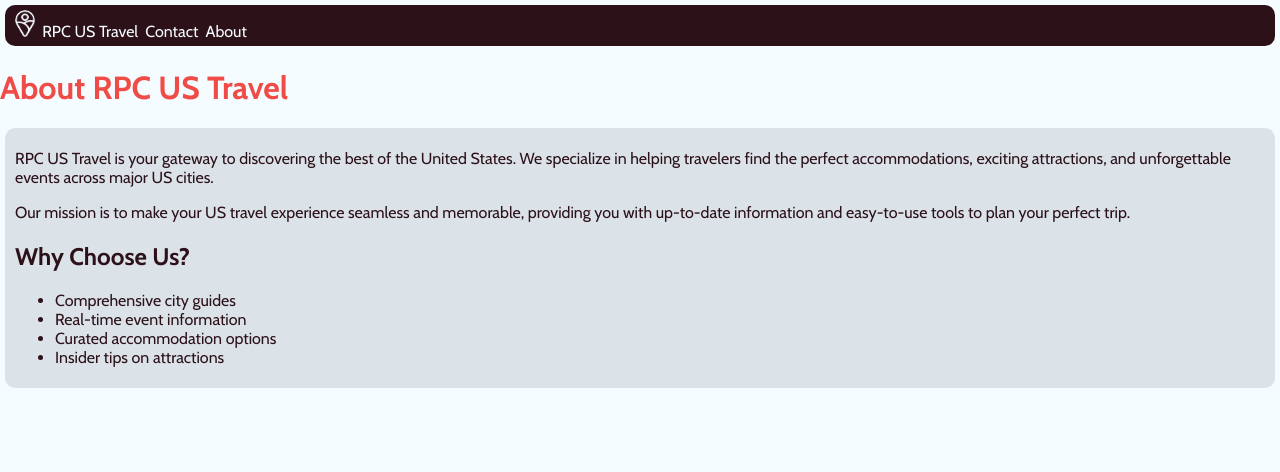
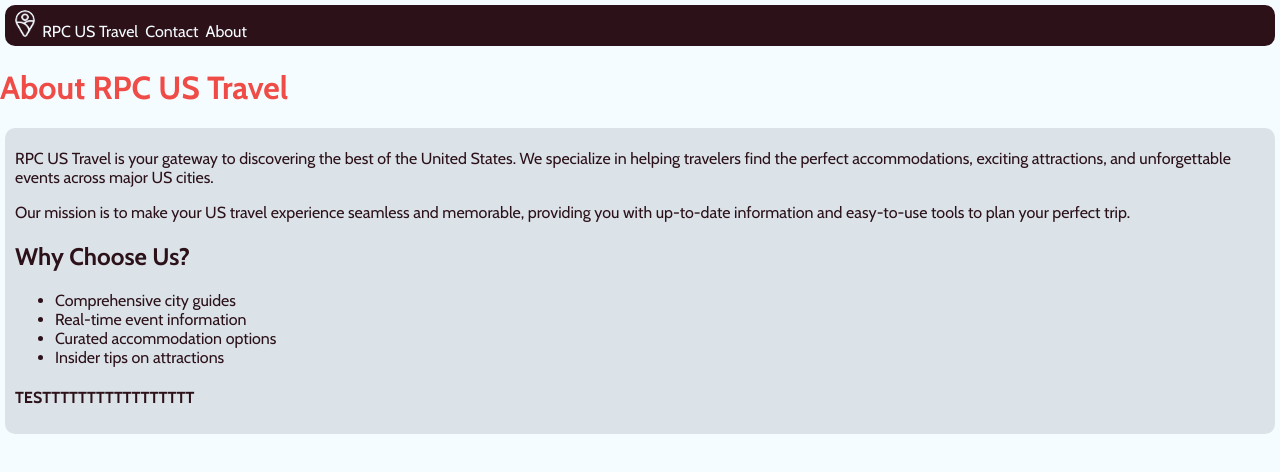
Before and after one commit to CBNCI/ClientSide, a React (Create React App) app: page /about in a window 1280 px wide. Shown: the top 472 px of the page. Built offline with nearby package versions, Linux system fonts and the light colour scheme.

Commit message:
Terminal Push

```diff
--- a/src/views/About.js
+++ b/src/views/About.js
@@ -15,6 +15,7 @@ function About() {
                     <li>Curated accommodation options</li>
                     <li>Insider tips on attractions</li>
                 </ul>
+                <h4>TESTTTTTTTTTTTTTTTTT</h4>
             </div>
         </div>
     );
```
